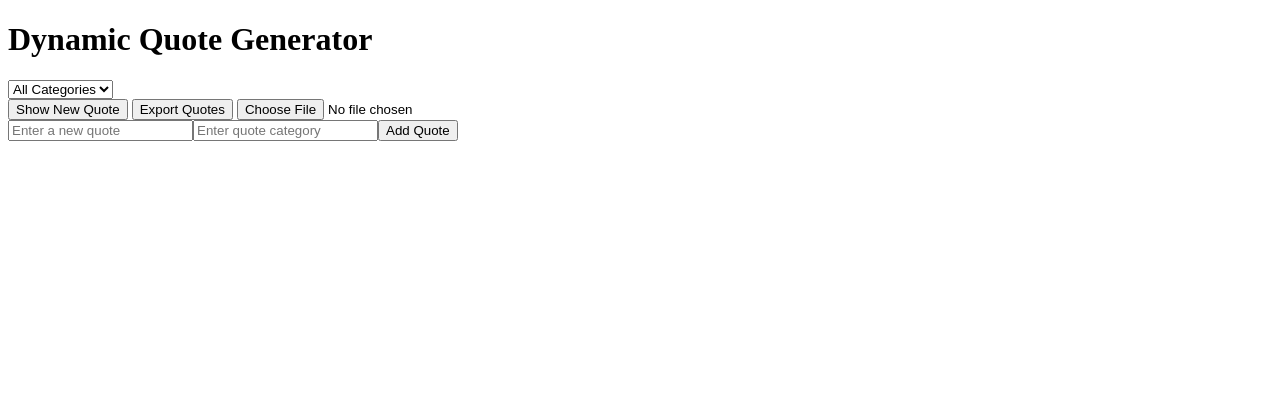
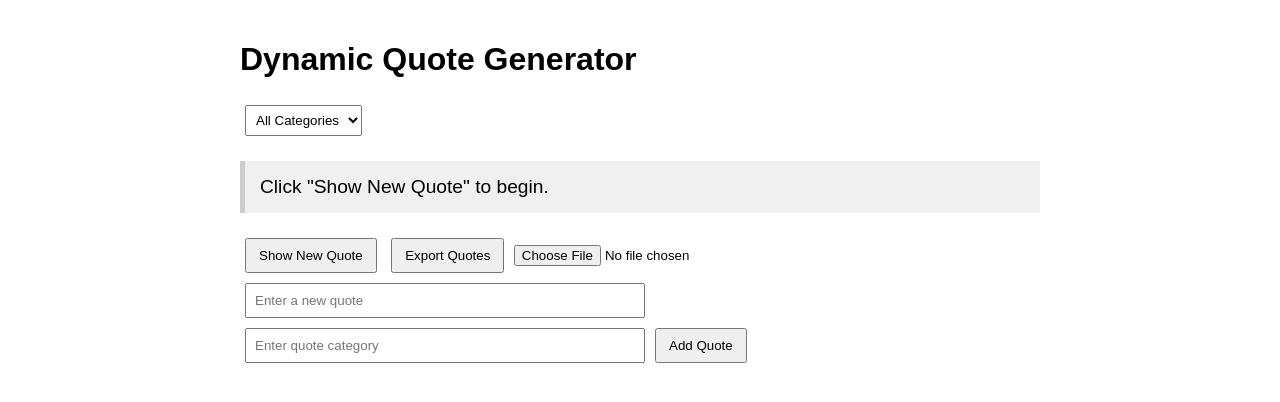
Before and after one commit to hawig12/alx_fe_javascript, a plain HTML site: page dom-manipulation/index.html in a window 1280 px wide. Drawn offline with Linux system fonts and the light colour scheme.

Commit message:
Update index.html

```diff
--- a/dom-manipulation/index.html
+++ b/dom-manipulation/index.html
@@ -4,24 +4,68 @@
   <meta charset="UTF-8" />
   <meta name="viewport" content="width=device-width, initial-scale=1.0"/>
   <title>Dynamic Quote Generator</title>
+  <style>
+    body {
+      font-family: sans-serif;
+      max-width: 800px;
+      margin: auto;
+      padding: 20px;
+    }
+
+    #notificationBox {
+      padding: 10px;
+      background: #fffae6;
+      border: 1px solid #ccc;
+      margin: 10px 0;
+      display: none;
+    }
+
+    #quoteDisplay {
+      margin: 20px 0;
+      font-size: 1.2em;
+      background: #f0f0f0;
+      padding: 15px;
+      border-left: 5px solid #ccc;
+    }
+
+    input[type="text"] {
+      margin: 5px;
+      padding: 8px;
+      width: calc(50% - 20px);
+    }
+
+    button {
+      padding: 8px 12px;
+      margin: 5px;
+    }
+
+    select {
+      padding: 6px;
+      margin: 5px;
+    }
+  </style>
 </head>
 <body>
+
   <h1>Dynamic Quote Generator</h1>
+
+  <!-- Notification -->
+  <div id="notificationBox"></div>
 
   <!-- Category Filter Dropdown -->
   <select id="categoryFilter" onchange="filterQuotes(this.value)">
     <option value="all">All Categories</option>
   </select>
 
-  <!-- Quote Display Area -->
-  <div id="quoteDisplay"></div>
+  <!-- Display Area for Random Quote -->
+  <div id="quoteDisplay">Click "Show New Quote" to begin.</div>
 
-<!-- Buttons -->
-<button id="showQuoteBtn">Show New Quote</button>
-<button id="exportQuotesBtn">Export Quotes</button>
-<input type="file" id="importQuotesInput" accept=".json" /> <!-- ✅ New -->
+  <!-- Action Buttons -->
+  <button id="showQuoteBtn">Show New Quote</button>
+  <button id="exportQuotesBtn">Export Quotes</button>
+  <input type="file" id="importQuotesInput" accept=".json" />
 
-  <!-- The add quote form will be created via JS -->
+  <!-- Add Quote Form is injected by JS -->
 
   <script src="script.js"></script>
 </body>
```
